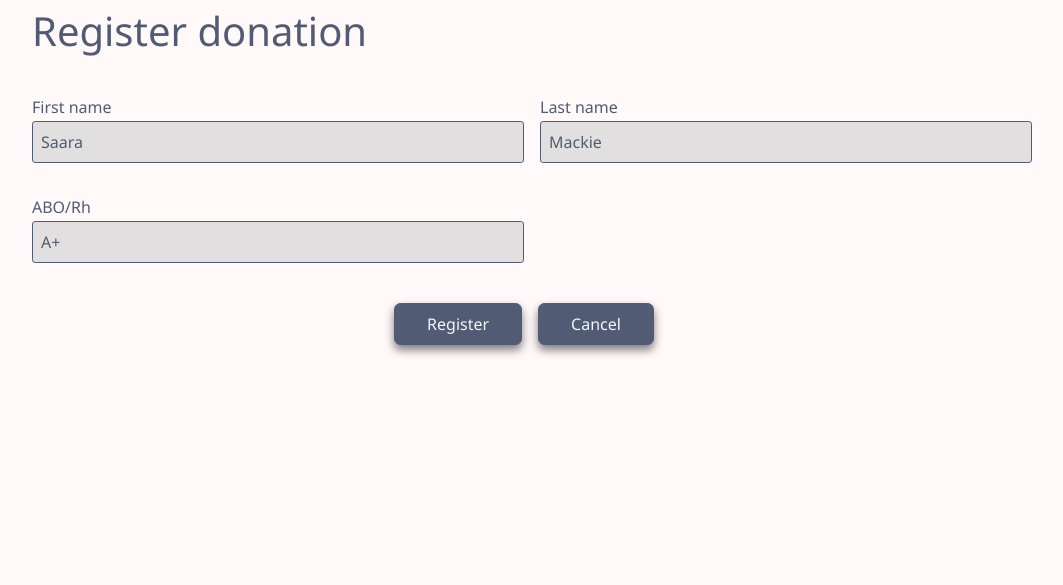
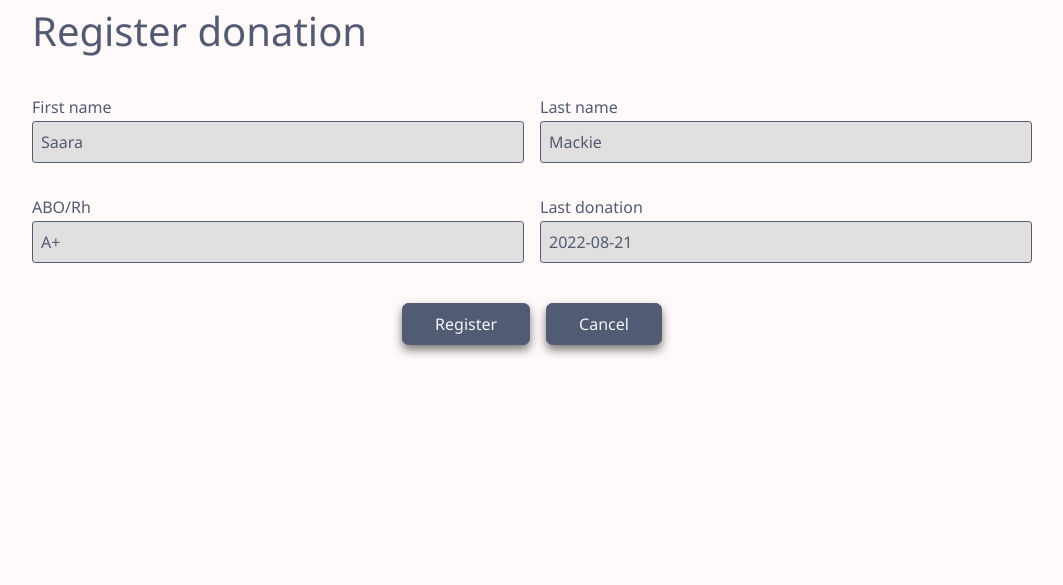
Before and after one commit to claucia/cs50x-final-project, a Flask app: page /donors/create-donation/1 in a window 1280 px wide. Shown: the part 147-732 px from the top of the page, without its empty margins (108-1171 px from the left). Run offline with Flask 2, Linux system fonts and the light colour scheme; a user stored in the database is signed in; data comes from the database, SQL or seed files in the repository; parts of the project's set-up code (start-up, migrations or seed data) failed here and were passed over; some libraries are stand-ins or nearby versions.

Commit message:
Add last donation date to create donation form

```diff
--- a/app/forms.py
+++ b/app/forms.py
@@ -125,6 +125,8 @@ class CreateDonationForm(Form):
         'Last name', render_kw={'readonly': True})
     abo_rh = StringField(
         'ABO/Rh', render_kw={'readonly': True})
+    last_donation_date = StringField(
+        'Last donation', render_kw={'readonly': True})
 
 
 class SearchDonorForm(Form):
--- a/app/models.py
+++ b/app/models.py
@@ -59,7 +59,7 @@ class Donor(db.Model):
     abo_rh = db.Column(db.String(3), nullable=False)
     phone_number = db.Column(db.String(15), nullable=False)
     email = db.Column(db.String(100), nullable=False, unique=True)
-    last_donation_date = db.Column(db.DateTime(), nullable=True)
+    last_donation_date = db.Column(db.Date(), nullable=True)
 
 
 class Donation(db.Model):
--- a/app/routes/donor.py
+++ b/app/routes/donor.py
@@ -127,5 +127,6 @@ def create_donation(donor_id):
     form.first_name.data = donor.first_name
     form.last_name.data = donor.last_name
     form.abo_rh.data = donor.abo_rh
+    form.last_donation_date.data = donor.last_donation_date
 
     return render_template('donor/create_donation.html', form=form)
--- a/app/static/form.css
+++ b/app/static/form.css
@@ -71,7 +71,12 @@ button, .cancel-button,
   border-radius: 0.4rem;
   background-color: var(--blue);
   box-shadow: 0px 5px 10px 0px rgba(0, 0, 0, 0.5);
-  margin-right: 1rem;
+  margin-bottom: 0.5rem;
+}
+
+.cancel-button{
+  margin-left: 1rem;
+
 }
 
 
--- a/app/templates/donor/create_donation.html
+++ b/app/templates/donor/create_donation.html
@@ -9,6 +9,8 @@
         {{ render_field(form.first_name) }}
         {{ render_field(form.last_name) }}
         {{ render_field(form.abo_rh) }}
+        {{ render_field(form.last_donation_date) }}
+
     </div>
     <div class="form-buttons">
         {{ render_button('Register') }}
```
